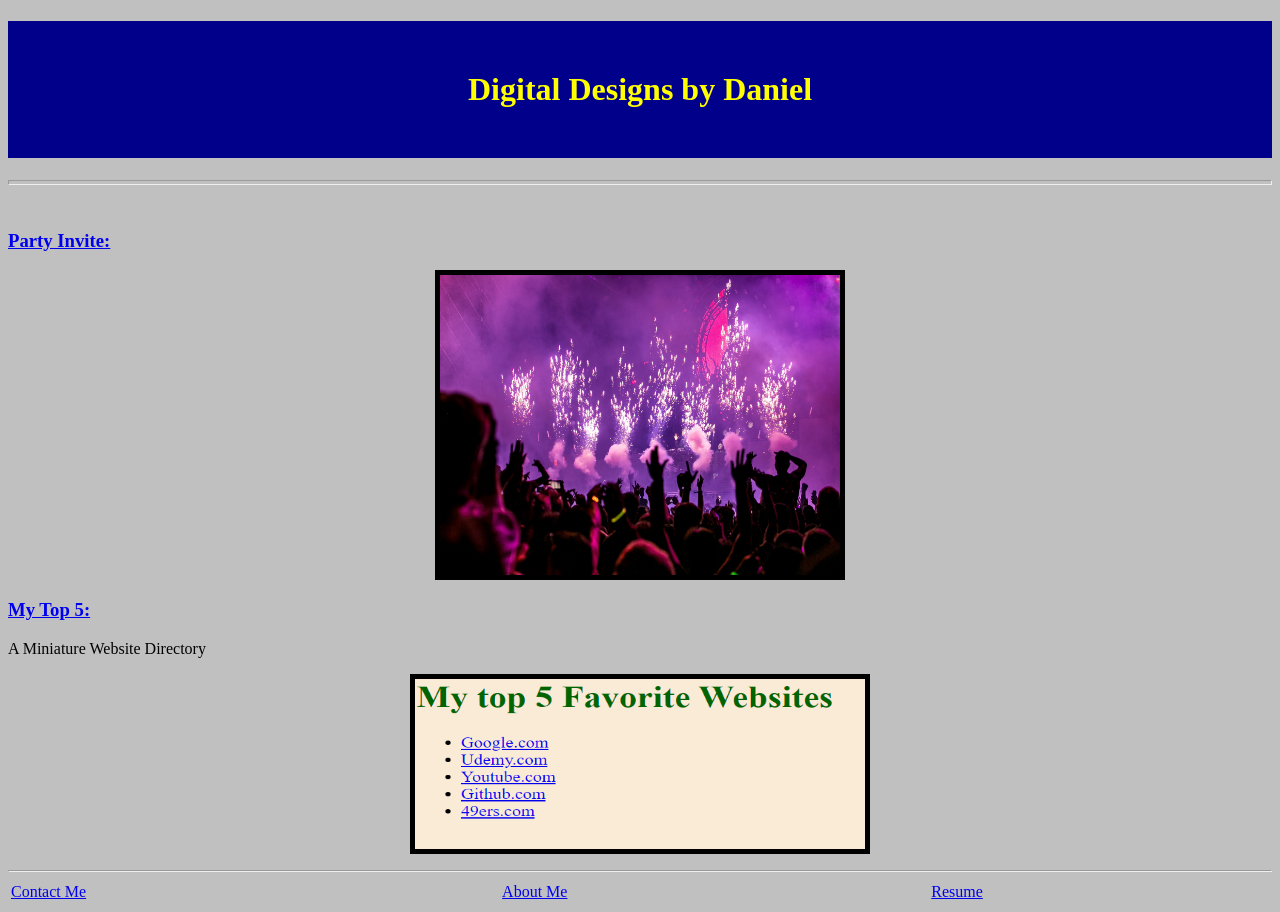
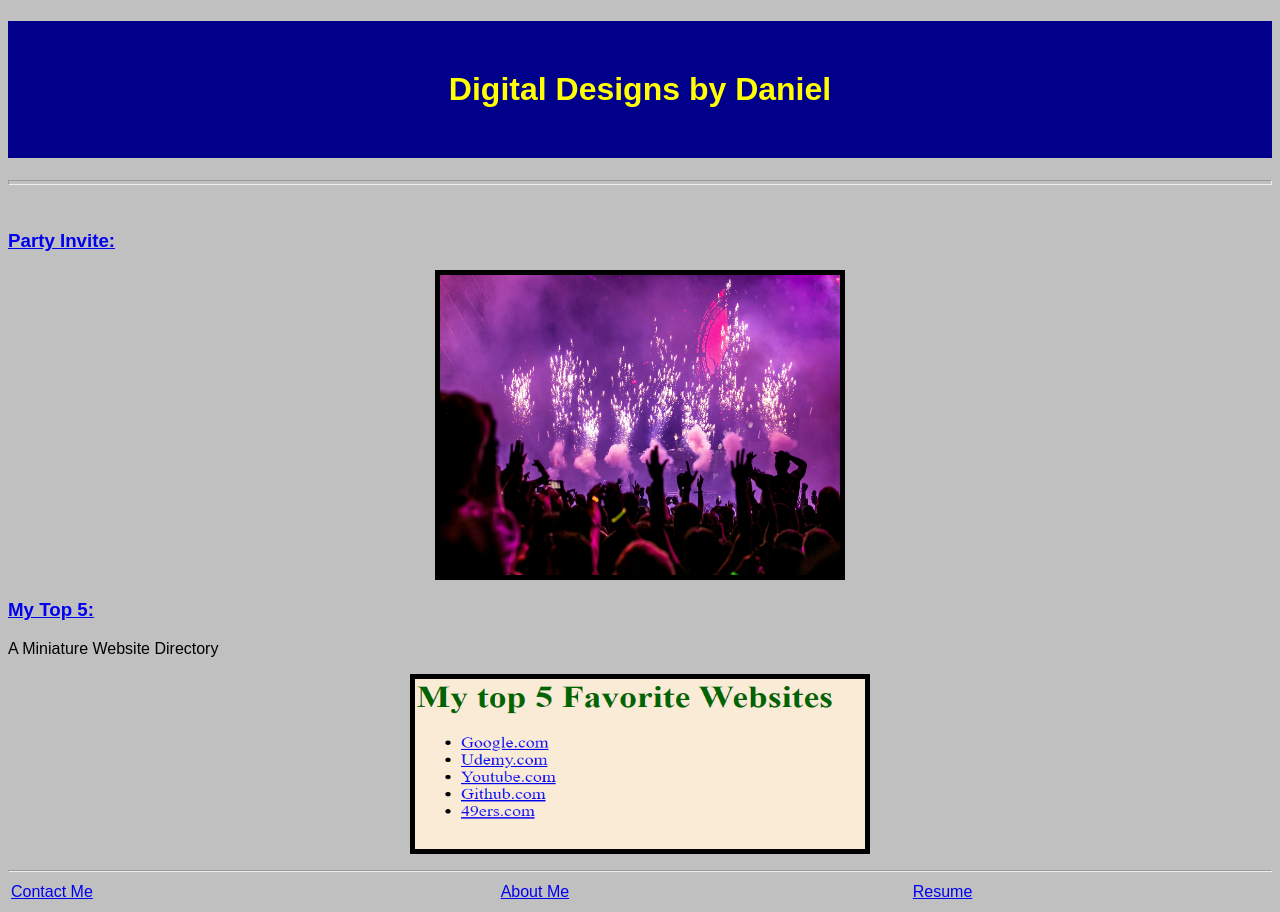
Before and after one commit to JustLecs/html-portfolio, a plain HTML site: page index.html in a window 1280 px wide. Drawn offline with Linux system fonts and the light colour scheme.

Commit message:
Add files via upload

```diff
--- a/assets/styles.css
+++ b/assets/styles.css
@@ -1,4 +1,8 @@
-html {background-color: #C0C0C0;}
+*{
+    font-family: sans-serif;
+}
+html {background-color: #C0C0C0;
+}
 h1 {color:yellow;
     background-color: darkblue;
     border: 50px solid darkblue;
```
